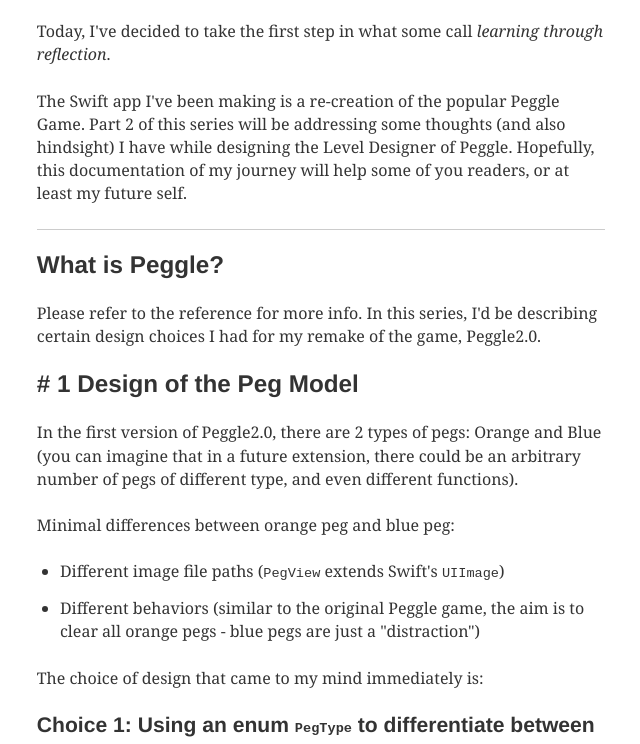
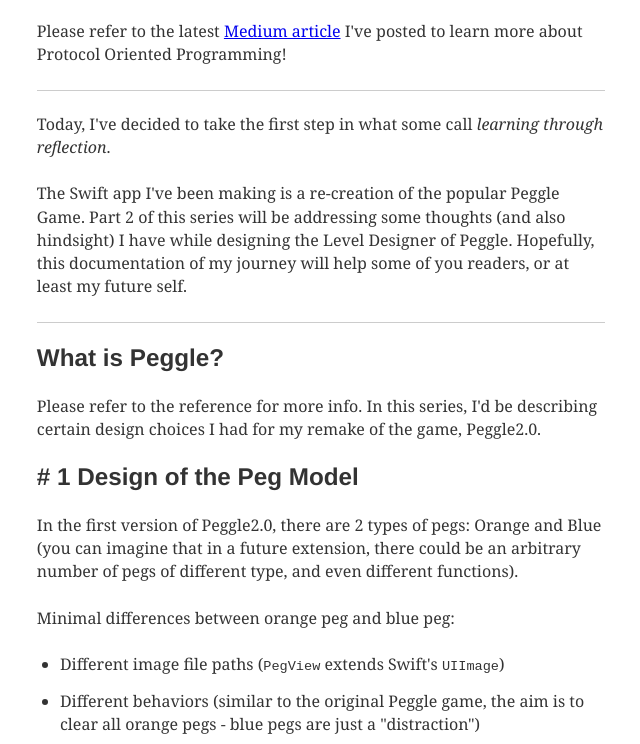
Before and after one commit to Happytreat/MeloSpace, a Gatsby site: page /swift2-1/ in a window 1280 px wide. Shown: the part 261-1005 px from the top of the page, without its empty margins (319-959 px from the left). Built offline with nearby package versions, Linux system fonts and the light colour scheme; Gatsby itself is replaced by a stand-in of ours; some packages are replaced by stand-ins of ours; what typography-theme-github would draw is missing.

Commit message:
Update Swift 2-1
Added latest Medium post link for POP

```diff
--- a/content/blog/swift2-1/index.md
+++ b/content/blog/swift2-1/index.md
@@ -2,6 +2,10 @@
 title: Protocol-Oriented Programming - Swift Series Part 1
 date: "2020-02-04T22:12:03.284Z"
 description: "After watching WWDC talk on Protocol-oriented programming in Swift [2], I'm convinced there must be a better way than subclassing the pegs for three reasons. Here I'll summarise the 3 points I've gathered about classes..."
+---
+
+Please refer to the latest [Medium article](https://medium.com/@melodiessim98/protocol-oriented-programming-in-swift-7b1f762cafd5?sk=2b829411843cafd3375ce94c28a8a4c6) I've posted to learn more about Protocol Oriented Programming!
+
 ---
 
 Today, I've decided to take the first step in what some call _learning through reflection_.
```
